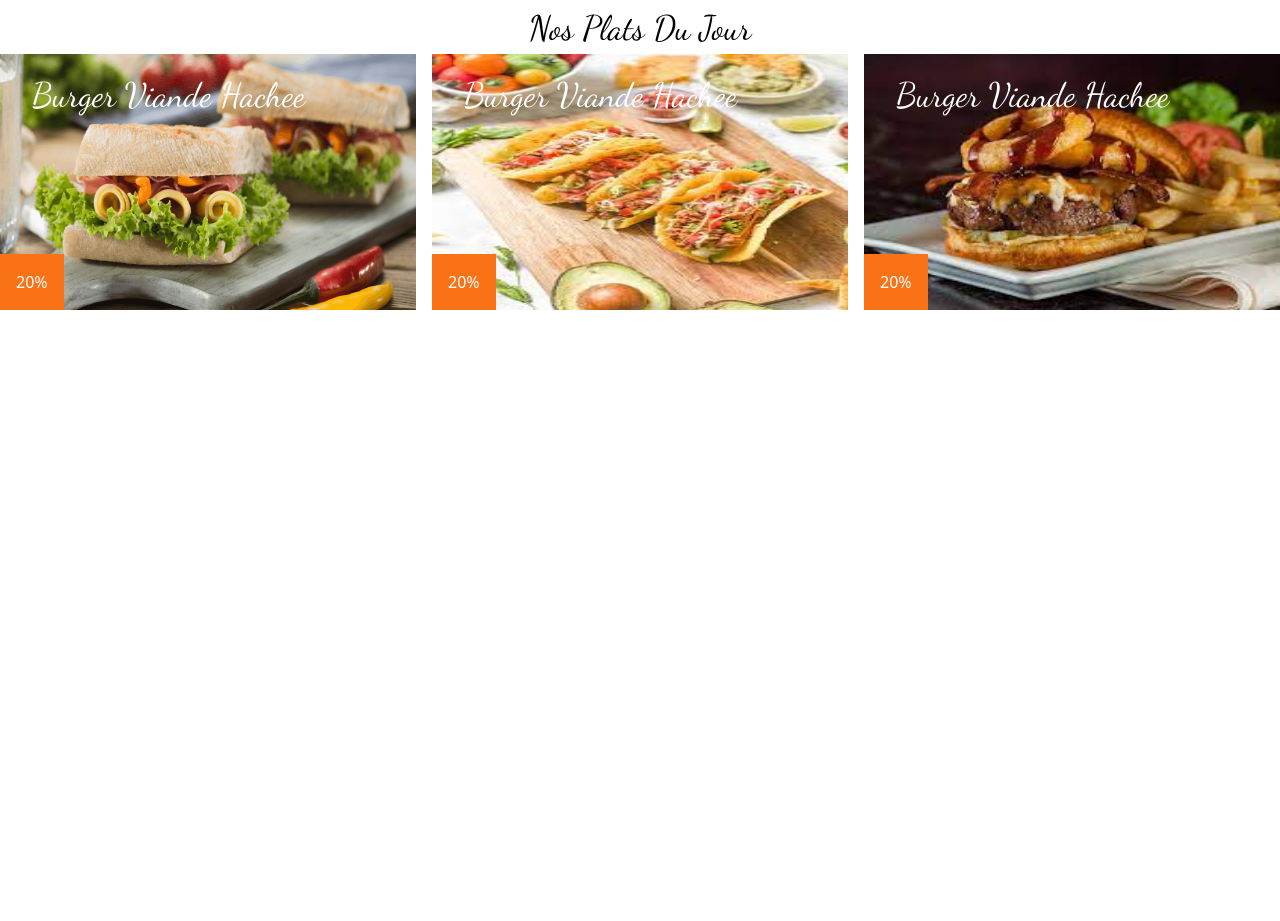
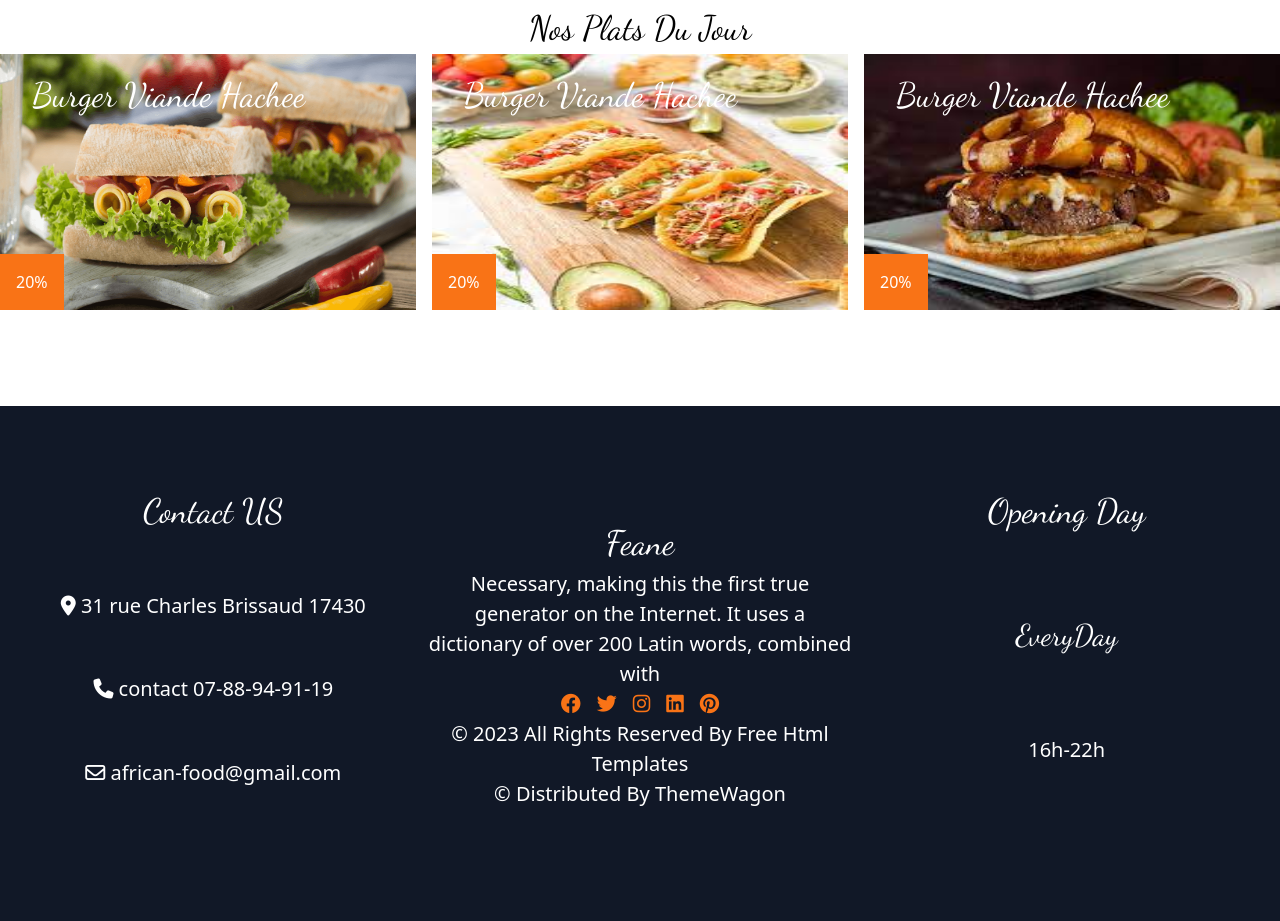
Before and after one commit to ib-entreprise/tailwind, a website: page index.html in a window 1280 px wide. Shown: the part 3014-3935 px from the top of the page. Before the commit the page ends 3340 px from the top, so only its background shows below. Drawn offline with nearby package versions, Linux system fonts and the light colour scheme.

Commit message:
addming FOOTER

```diff
--- a/index.html
+++ b/index.html
@@ -352,6 +352,67 @@
         </div>
     </section>
 
+    <footer>
+        <div class="grid grid-cols-1 md:grid-cols-3 text-[20px] bg-gray-900 text-white py-20 mt-20">
+            <div class="grid">
+                <div class="grid-col-1 text-center">
+                    <h1 class="title font-dancing-script text-[34px]">Contact US</h1>
+                </div>
+                <div class="grid-col-1 text-center">
+                    <i class="  text-center fa fa-location-dot"></i> <span>31 rue Charles Brissaud 17430</span>
+                </div>
+                <div class="grid-col-1 text-center">
+                    <i class="  text-center fa fa-phone"></i> <span>contact 07-88-94-91-19</span>
+                </div>
+                <div class="grid-col-1 text-center">
+                    <i class="  text-center fa fa-regular fa-envelope"></i> <span> african-food@gmail.com</span>
+                </div>
+            </div>
+            <div class="grid md:order-3">
+                <div class="grid-col-1 text-center">
+                    <h1 class="title font-dancing-script text-[34px]">Opening Day</h1>
+                </div>
+                <div class="grid-col-1 text-center font-dancing-script text-[30px]">
+                    EveryDay
+                </div>
+                <div class="grid-col-1 text-center">
+                    16h-22h
+                </div>
+            </div>
+            <div class="grid my-8 md:order-2">
+                <div class="grid-col-1 text-center">
+                    <h1 class="title font-dancing-script text-[34px]">Feane</h1>
+                </div>
+                <div class="grid-col-1 text-center">
+                    <p>Necessary, making this the first true generator on the Internet. It uses a dictionary of over 200
+                        Latin words, combined with</p>
+                </div>
+                <div class="grid-col-1 text-center">
+                    <div class="flex text-orange-500">
+                        <ul class="flex mx-auto gap-4">
+                            <li><i class="fa-brands fa-facebook"></i></li>
+                            <li><i class="fa-brands fa-twitter"></i></li>
+                            <li><i class="fa-brands fa-instagram"></i></li>
+                            <li><i class="fa-brands fa-linkedin"></i></li>
+                            <li><i class="fa-brands fa-pinterest"></i></li>
+                        </ul>
+                    </div>
+                </div>
+                <div class="grid-col-1 text-center">
+                    <p>
+                        © 2023 All Rights Reserved By Free Html Templates
+                    </p>
+                </div>
+                <div class="grid-col-1 text-center">
+                    <p>
+                        © Distributed By ThemeWagon
+                    </p>
+                </div>
+            </div>
+        </div>
+
+    </footer>
+
     <script src="script.js"></script>
 </body>
 
```
